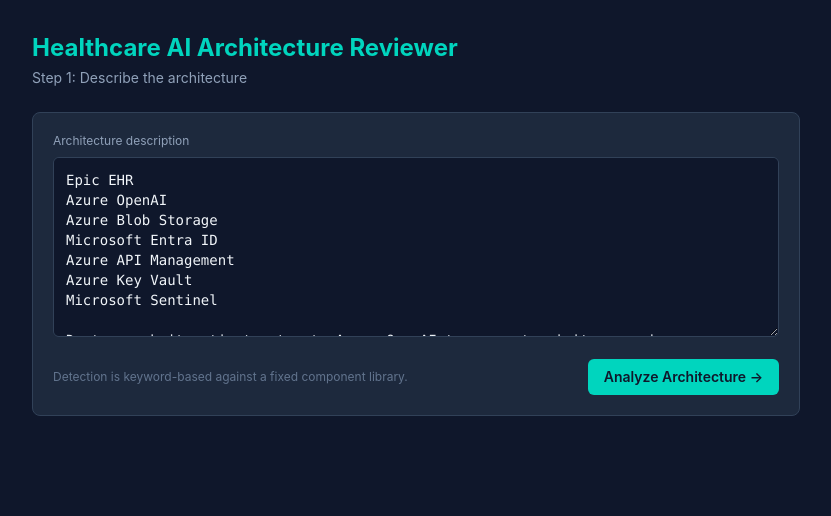
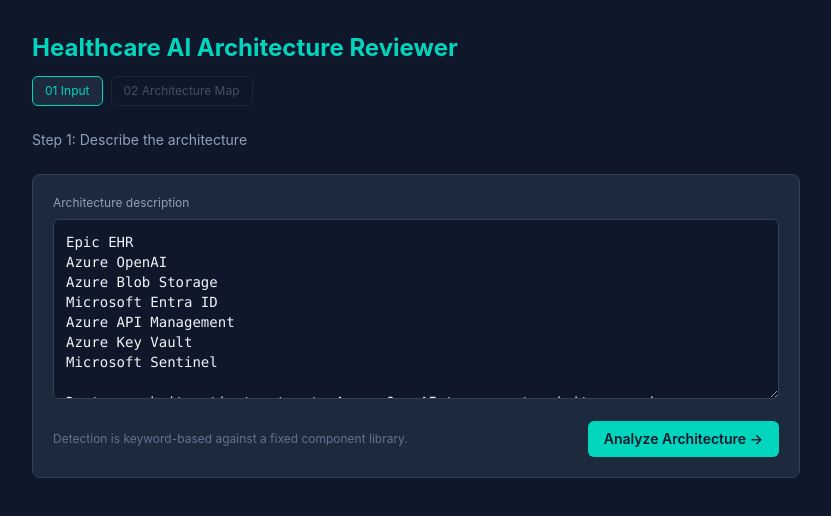
Before and after one commit to Sammiedonnie/healthcare-ai-architecture-reviewer, a React app in the folder frontend/: page / in a window 1280 px wide. Shown: the top 516 px of the page, without its empty margins (224-1055 px from the left). Built offline with nearby package versions, Linux system fonts and the light colour scheme; the HTML template or start-up script is replaced by a standard one.

Commit message:
Add Chunk 6: architecture diagram screen with trust-boundary color coding

```diff
--- a/frontend/src/App.jsx
+++ b/frontend/src/App.jsx
@@ -1,6 +1,20 @@
 import { useState } from 'react'
 
+// Maps each component category to a color, used for the diagram's trust-boundary coding.
+const CATEGORY_COLORS = {
+  ehr_system: '#4C8DD9',      // internal network - blue
+  ai_service: '#E0A458',      // AI service - amber
+  storage: '#3FBFAD',         // azure tenant - teal
+  database: '#3FBFAD',
+  compute: '#3FBFAD',
+  identity: '#3FBFAD',
+  gateway: '#3FBFAD',
+  secrets: '#3FBFAD',
+  monitoring: '#3FBFAD',
+}
+
 function App() {
+  const [step, setStep] = useState('input') // 'input' | 'diagram'
   const [description, setDescription] = useState(
     `Epic EHR
 Azure OpenAI
@@ -29,6 +43,7 @@
       if (!response.ok) throw new Error('Request failed')
       const data = await response.json()
       setDetectedComponents(data.detected_components)
+      setStep('diagram') // move to diagram screen once analysis completes
     } catch (err) {
       setError('Could not reach the backend. Is it running on port 8000?')
     } finally {
@@ -42,10 +57,35 @@
         <h1 className="text-2xl font-bold mb-1 text-teal-400">
           Healthcare AI Architecture Reviewer
         </h1>
-        <p className="text-slate-400 text-sm mb-6">
-          Step 1: Describe the architecture
-        </p>
 
+        {/* Simple step tabs */}
+        <div className="flex gap-2 mb-6 mt-3">
+          <button
+            onClick={() => setStep('input')}
+            className={`text-xs px-3 py-1.5 rounded-md border ${
+              step === 'input'
+                ? 'border-teal-400 text-teal-400 bg-slate-800'
+                : 'border-slate-700 text-slate-400'
+            }`}
+          >
+            01 Input
+          </button>
+          <button
+            onClick={() => detectedComponents.length > 0 && setStep('diagram')}
+            disabled={detectedComponents.length === 0}
+            className={`text-xs px-3 py-1.5 rounded-md border disabled:opacity-40 ${
+              step === 'diagram'
+                ? 'border-teal-400 text-teal-400 bg-slate-800'
+                : 'border-slate-700 text-slate-400'
+            }`}
+          >
+            02 Architecture Map
+          </button>
+        </div>
+
+        {step === 'input' && (
+          <>
+            <p className="text-slate-400 text-sm mb-6">Step 1: Describe the architecture</p>
             <div className="bg-slate-800 border border-slate-700 rounded-lg p-5">
               <label className="text-xs text-slate-400 block mb-2">
                 Architecture description
@@ -69,9 +109,7 @@
               </div>
             </div>
 
-        {error && (
-          <p className="text-red-400 text-sm mt-4">{error}</p>
-        )}
+            {error && <p className="text-red-400 text-sm mt-4">{error}</p>}
 
             {detectedComponents.length > 0 && (
               <div className="mt-6">
@@ -91,6 +129,54 @@
                 </div>
               </div>
             )}
+          </>
+        )}
+
+        {step === 'diagram' && (
+          <>
+            <p className="text-slate-400 text-sm mb-6">
+              Step 2: Architecture map & trust boundaries
+            </p>
+
+            <div className="bg-slate-800 border border-slate-700 rounded-lg p-6">
+              {/* Legend */}
+              <div className="flex gap-6 mb-6 flex-wrap text-xs font-mono text-slate-400">
+                <div className="flex items-center gap-2">
+                  <span className="w-3 h-3 rounded-sm" style={{ backgroundColor: '#4C8DD9' }}></span>
+                  EHR / Internal system
+                </div>
+                <div className="flex items-center gap-2">
+                  <span className="w-3 h-3 rounded-sm" style={{ backgroundColor: '#E0A458' }}></span>
+                  AI service
+                </div>
+                <div className="flex items-center gap-2">
+                  <span className="w-3 h-3 rounded-sm" style={{ backgroundColor: '#3FBFAD' }}></span>
+                  Azure infrastructure
+                </div>
+              </div>
+
+              {/* Simple vertical flow diagram */}
+              <div className="flex flex-col items-start gap-3">
+                {detectedComponents.map((c, index) => (
+                  <div key={c.id} className="flex items-center gap-3 w-full">
+                    <div
+                      className="rounded-md px-4 py-3 text-sm font-semibold text-slate-900 min-w-[220px]"
+                      style={{ backgroundColor: CATEGORY_COLORS[c.category] || '#8FA0B5' }}
+                    >
+                      {c.name}
+                      <div className="text-[10px] font-mono font-normal opacity-70">
+                        {c.category}
+                      </div>
+                    </div>
+                    {index < detectedComponents.length - 1 && (
+                      <span className="text-slate-500 text-lg">↓</span>
+                    )}
+                  </div>
+                ))}
+              </div>
+            </div>
+          </>
+        )}
       </div>
     </div>
   )
```
Lines whose indentation alone changed are shown as unchanged.
